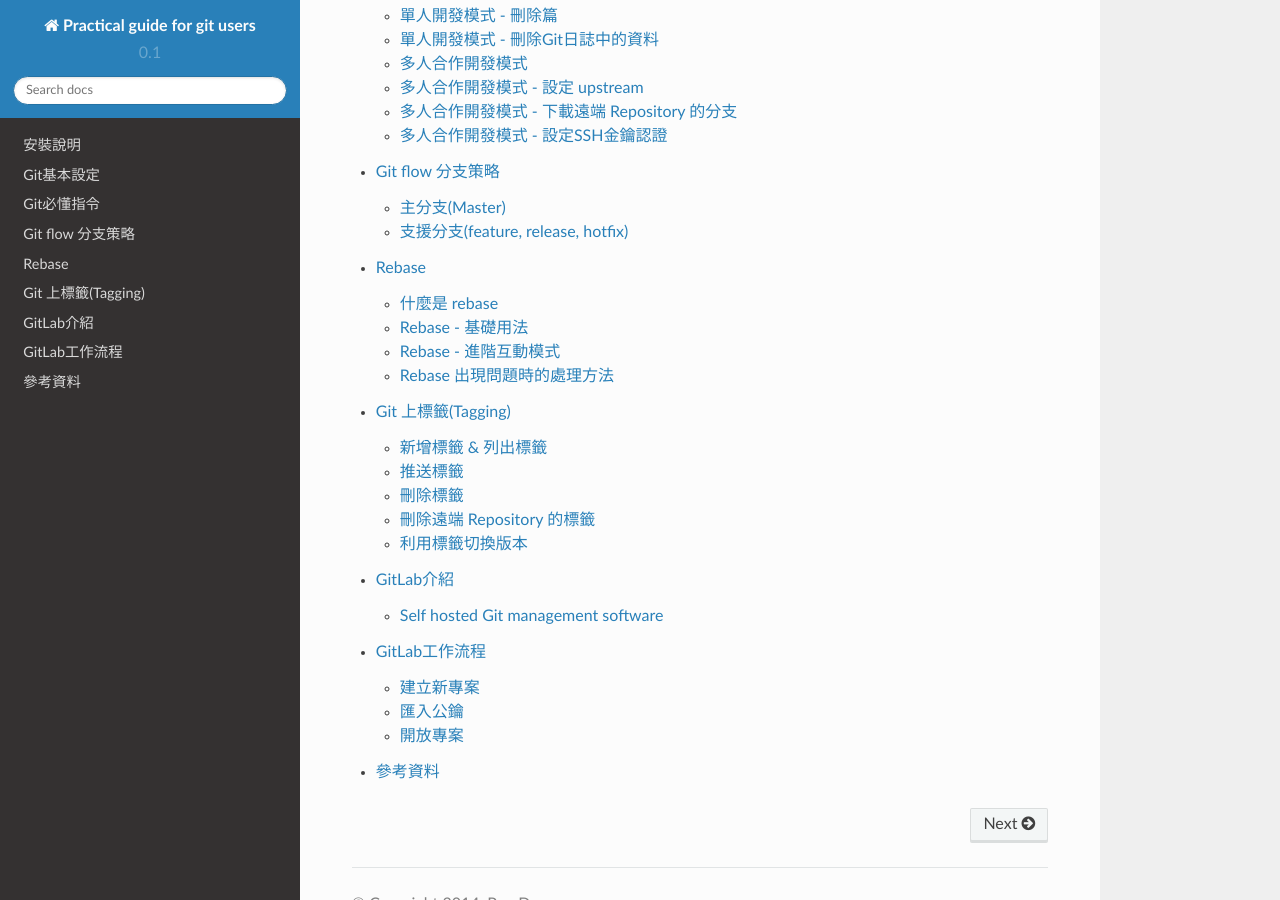
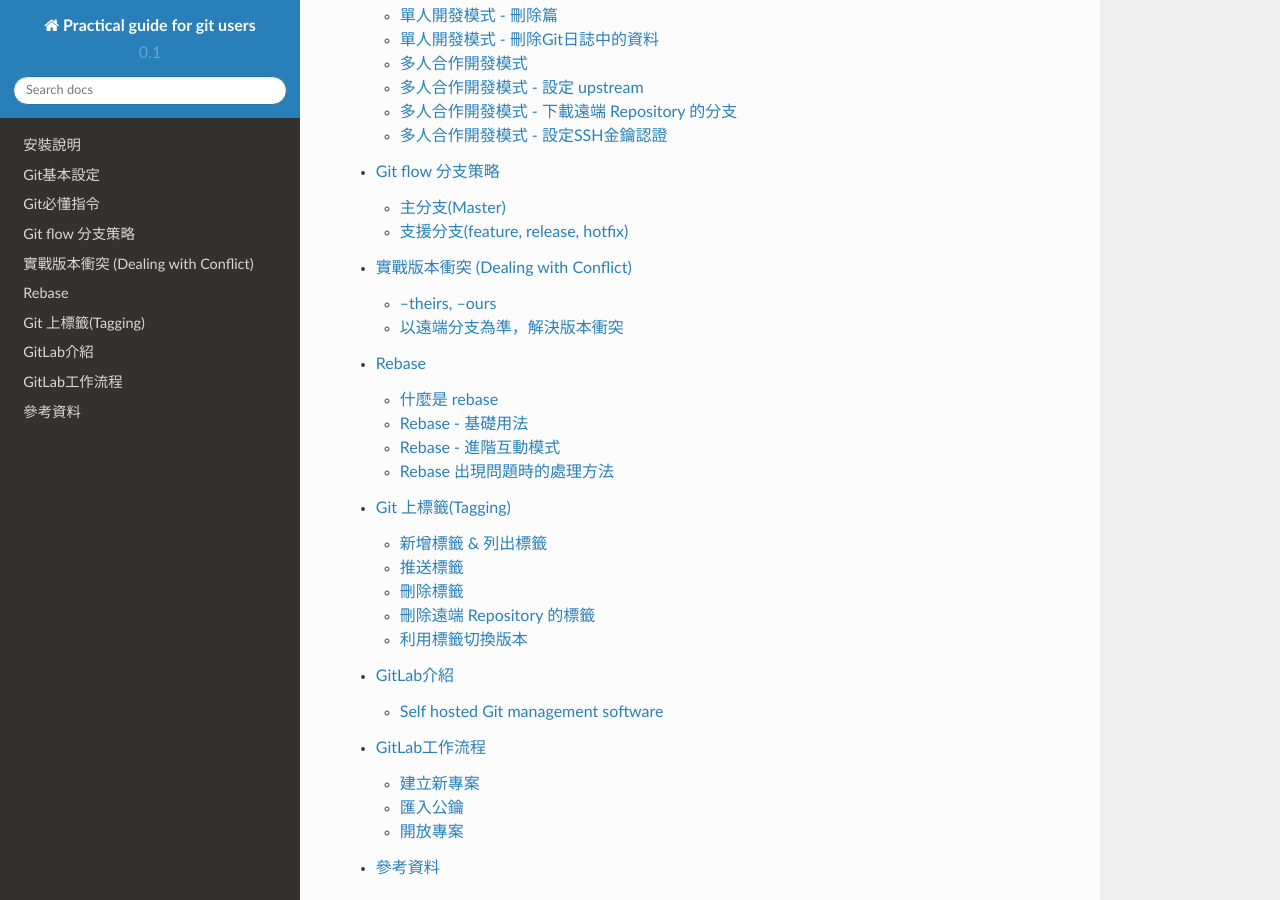
Before and after one commit to spitfire-sidra/git-tutorial, a Sphinx documentation site: the page built from source/index.rst, in a window 1280 px wide and 900 px high, scrolled down 576 px. Built offline with Sphinx 7.4.7 and the Read the Docs theme 2.0.0, drawn with Linux system fonts in a browser that asks for light colours; some of the changed lines change nothing that is shown.

Commit message:
added conflict.rst

```diff
--- /dev/null
+++ b/source/conflict.rst
@@ -0,0 +1,28 @@
+實戰版本衝突 (Dealing with Conflict)
+==========================================
+
+多人的開發團隊在實作各種不同的功能時，版本衝突是肯定會遇到的一種情況，除了慢慢修正一個接一個 Conflict 的選擇之外，以下陳述在幾種情況下可以省時費力的解決方法。
+
+============================
+--theirs, --ours
+============================
+
+在十分確定衝突的版本必須以對方的版本為準時，可以使用以下指令：
+
+    $ git checkout --theirs <conflict file>
+
+上述的指令顧名思義就是 **把有衝突的檔案還原到對方的版本** 。
+
+反之，如果要以我們自己的版本為準時，就可以改用 ``--ours`` ：
+
+    $ git checkout --ours <conflict file>
+
+===================================
+以遠端分支為準，解決版本衝突
+===================================
+
+此外，在 pull remote branch 遇到版本衝突時，如果在十分確定以遠端分支為準時，可以使用以下指令：
+
+    $ git checkout origin/master <confilct files>
+
+上述的指令就是將本地有衝突的檔案，還原到遠端 ``origin/master`` 分支的版本。
--- a/source/index.rst
+++ b/source/index.rst
@@ -17,6 +17,7 @@
    configurations
    commands
    branchingmodel
+   conflict
    rebase
    tagging
    gitlab
```
